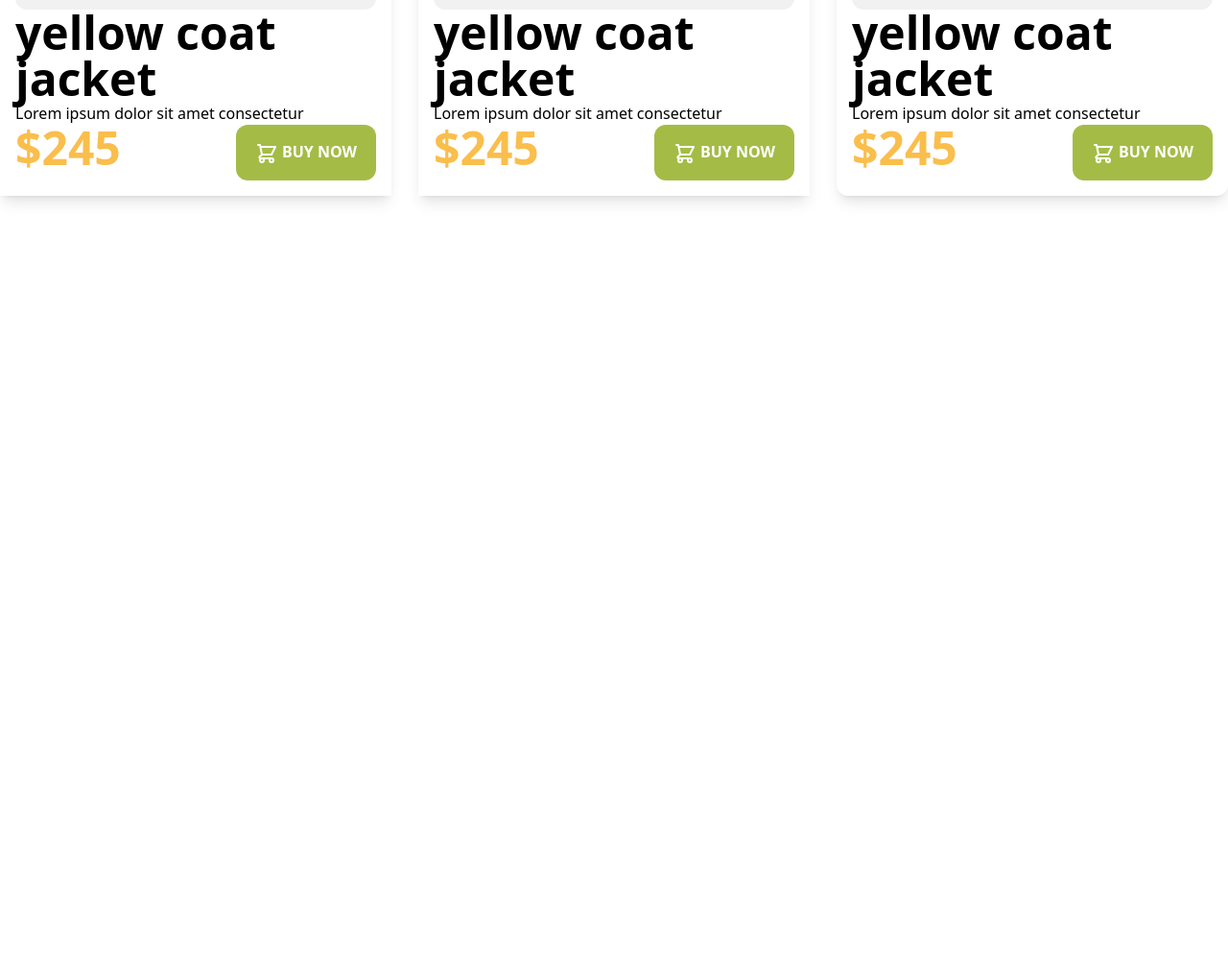
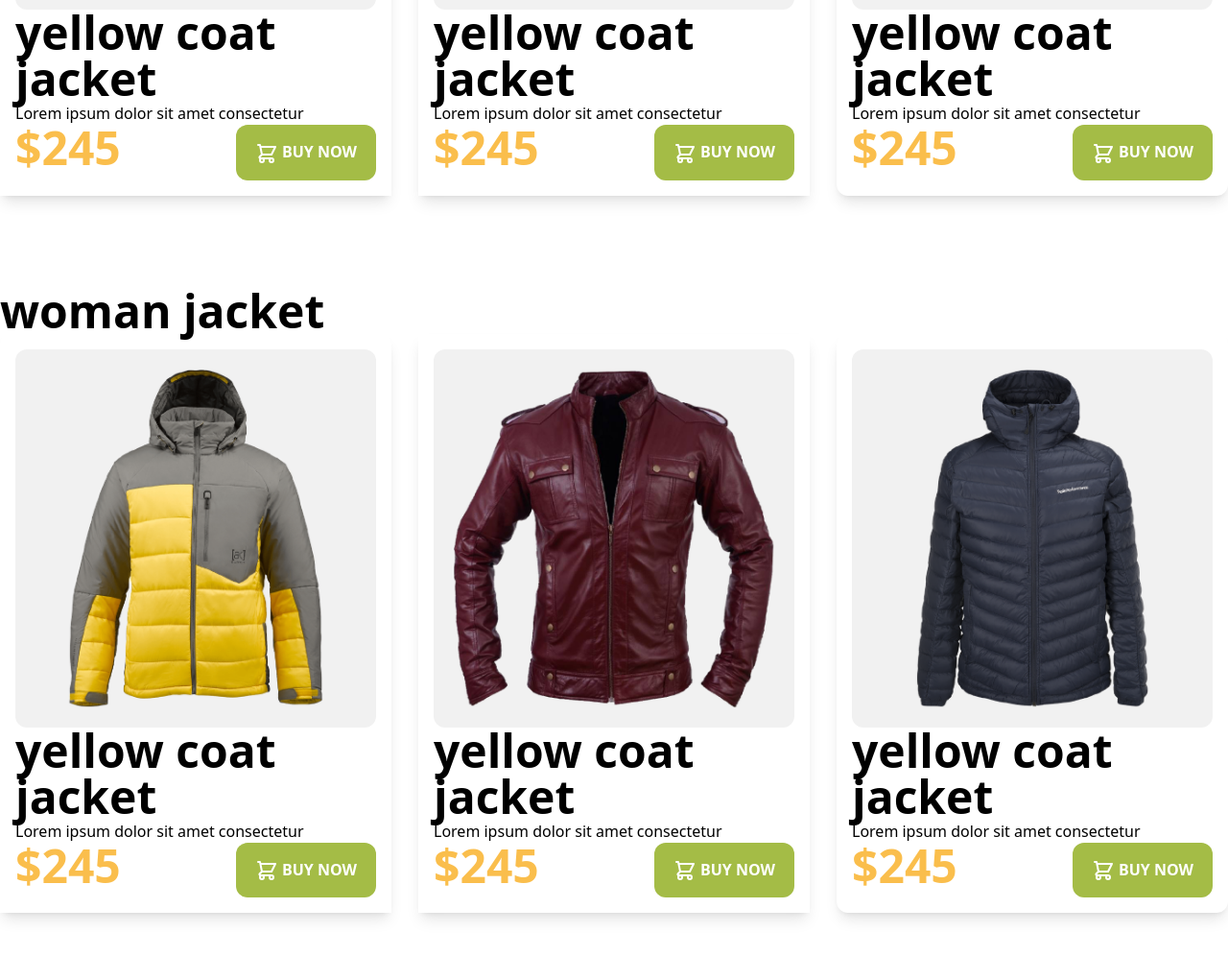
Before and after one commit to mahbubulhaque-sohag/Penguin-Fasion, a plain HTML site: page index.html in a window 1280 px wide. Shown: the part 1200-2196 px from the top of the page at 96% size. Before the commit the page ends 1500 px from the top, so only its background shows below. Drawn offline with nearby package versions, Linux system fonts and the light colour scheme.

Commit message:
man jacket part

```diff
--- a/index.html
+++ b/index.html
@@ -119,6 +119,81 @@
         </div>
         </div>
       </section>
+      <!-- man jacket -->
+      <section class="pb-24">
+        <h2 class="text-5xl font-semibold">woman jacket</h2>
+        <div class="grid md:grid-cols-2 lg:grid-cols-3 gap-7">
+        <!-- jacket-1 -->
+        <div class="p-4 shadow-lg rounded-t-xl">
+          <div class="p-5 bg-jacketbackground rounded-xl">
+            <img src="images/jacket-4.png" alt="">
+          </div>
+          <div class="">
+              <h2 class="font-bold text-5xl">yellow coat jacket</h2>
+            <p>Lorem ipsum dolor sit amet consectetur</p>
+
+            <div class="flex justify-between">
+
+                <h1 class="text-dollarcolor text-5xl font-bold">$245</h1>
+
+
+                <button class="uppercase bg-[#A4BC46] py-4 px-5 font-semibold rounded-xl text-white">
+                  <svg xmlns="http://www.w3.org/2000/svg" class="h-6 w-6 inline" fill="none" viewBox="0 0 24 24" stroke="currentColor" stroke-width="2">
+                      <path stroke-linecap="round" stroke-linejoin="round" d="M3 3h2l.4 2M7 13h10l4-8H5.4M7 13L5.4 5M7 13l-2.293 2.293c-.63.63-.184 1.707.707 1.707H17m0 0a2 2 0 100 4 2 2 0 000-4zm-8 2a2 2 0 11-4 0 2 2 0 014 0z" />
+                    </svg>
+                  Buy now</button>
+
+            </div>
+          </div>
+        </div>
+        <!-- jacket-2 -->
+        <div class="p-4 shadow-lg rounded-x]">
+          <div class="p-5 bg-jacketbackground rounded-xl">
+            <img src="images/jacket-5.png" alt="">
+          </div>
+          <div class="">
+              <h2 class="font-bold text-5xl">yellow coat jacket</h2>
+            <p>Lorem ipsum dolor sit amet consectetur</p>
+
+            <div class="flex justify-between">
+
+                <h1 class="text-dollarcolor text-5xl font-bold">$245</h1>
+
+
+                <button class="uppercase bg-[#A4BC46] py-4 px-5 font-semibold rounded-xl text-white">
+                  <svg xmlns="http://www.w3.org/2000/svg" class="h-6 w-6 inline" fill="none" viewBox="0 0 24 24" stroke="currentColor" stroke-width="2">
+                      <path stroke-linecap="round" stroke-linejoin="round" d="M3 3h2l.4 2M7 13h10l4-8H5.4M7 13L5.4 5M7 13l-2.293 2.293c-.63.63-.184 1.707.707 1.707H17m0 0a2 2 0 100 4 2 2 0 000-4zm-8 2a2 2 0 11-4 0 2 2 0 014 0z" />
+                    </svg>
+                  Buy now</button>
+
+            </div>
+          </div>
+        </div>
+        <!-- jacket-3 -->
+        <div class="p-4 shadow-lg rounded-xl">
+          <div class="p-5 bg-jacketbackground rounded-xl">
+            <img src="images/jacket-6.png" alt="">
+          </div>
+          <div class="">
+              <h2 class="font-bold text-5xl">yellow coat jacket</h2>
+            <p>Lorem ipsum dolor sit amet consectetur</p>
+
+            <div class="flex justify-between">
+
+                <h1 class="text-dollarcolor text-5xl font-bold">$245</h1>
+
+
+                <button class="uppercase bg-[#A4BC46] py-4 px-5 font-semibold rounded-xl text-white">
+                  <svg xmlns="http://www.w3.org/2000/svg" class="h-6 w-6 inline" fill="none" viewBox="0 0 24 24" stroke="currentColor" stroke-width="2">
+                      <path stroke-linecap="round" stroke-linejoin="round" d="M3 3h2l.4 2M7 13h10l4-8H5.4M7 13L5.4 5M7 13l-2.293 2.293c-.63.63-.184 1.707.707 1.707H17m0 0a2 2 0 100 4 2 2 0 000-4zm-8 2a2 2 0 11-4 0 2 2 0 014 0z" />
+                    </svg>
+                  Buy now</button>
+
+            </div>
+          </div>
+        </div>
+        </div>
+      </section>
 
     </main>
 </body>
```
